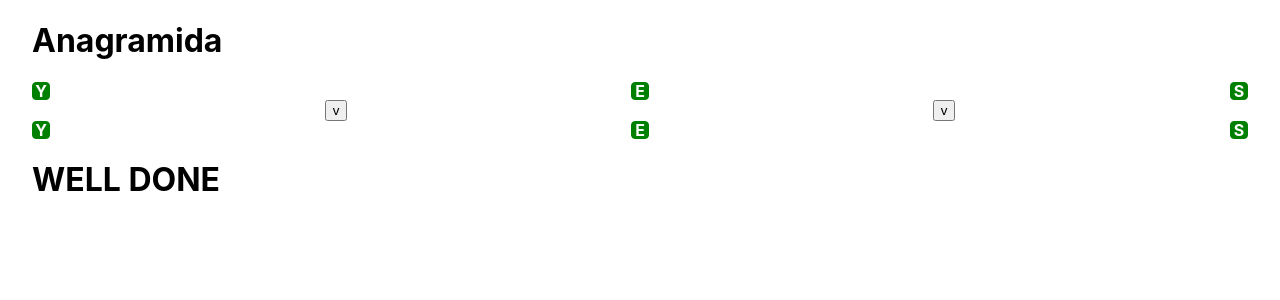
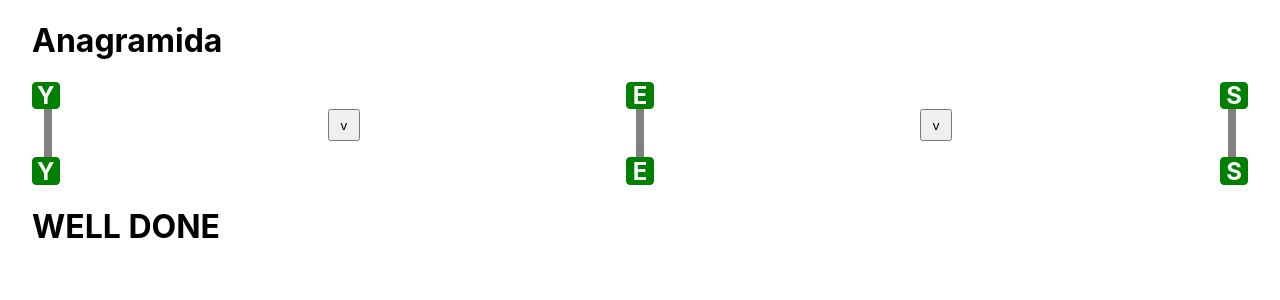
Before and after one commit to damiank2000/anagramida, a React (Create React App) app: page / in a window 1280 px wide. Shown: the top 300 px of the page. Built offline with nearby package versions, Linux system fonts and the light colour scheme.

Commit message:
Styling tweaks

```diff
--- a/src/ButtonRow.jsx
+++ b/src/ButtonRow.jsx
@@ -1,8 +1,28 @@
 import styled from "styled-components";
 
+const ButtonRowContainer = styled.div`
+    display: flex;
+    justify-content: space-between;
+    padding: 0 12px 0 12px;
+`;
+
+const VerticalLine = styled.div`
+    width: 16px;
+    height: 48px;
+    background-color: gray;
+    border-bottom: none;
+`;
+
 const ButtonContainer = styled.div`
-    display: flex;
-    justify-content: space-around;
+    width: 100%;
+    height: 32px;
+    background-color: white;
+    text-align: center;
+`;
+
+const Button = styled.button`
+    width: 32px;
+    height: 32px;
 `;
 
 export default function ButtonRow({ numberOfButtons, onButtonClicked }) {
@@ -17,21 +37,29 @@ export default function ButtonRow({ numberOfButtons, onButtonClicked }) {
         for (var i = 0; i < numberOfButtons; i++) {
             const buttonIndex = i + 1;
             buttons.push(
-                <button
-                    key={`button-${buttonIndex}`}
-                    data-testid={`button-${buttonIndex}`}
-                    onClick={() => handleButtonClicked(buttonIndex)}
-                >
-                    v
-        </button>
+                <VerticalLine />
+            );
+            buttons.push(
+                <ButtonContainer>
+                    <Button
+                        key={`button-${buttonIndex}`}
+                        data-testid={`button-${buttonIndex}`}
+                        onClick={() => handleButtonClicked(buttonIndex)}
+                    >
+                        v
+                    </Button>
+                </ButtonContainer>
             );
         }
+        buttons.push(
+            <VerticalLine />
+        );
         return buttons;
     }
 
     return (
-        <ButtonContainer>
+        <ButtonRowContainer>
             {getButtons(numberOfButtons)}
-        </ButtonContainer>
-    )
+        </ButtonRowContainer>
+    );
 }
--- a/src/ConnectingLineGrid.jsx
+++ b/src/ConnectingLineGrid.jsx
@@ -2,7 +2,7 @@ import React from "react";
 import styled from "styled-components";
 
 const GridContainer = styled.div`
-    padding: 0 8px 0 8px;
+    padding: 0 12px 0 12px;
 `;
 
 const LineRow = styled.div`
@@ -15,7 +15,6 @@ const LineRow = styled.div`
 
 const VerticalLine = styled.div`
     width: 16px;
-    height: 16px;
     background-color: gray;
     border-bottom: none;
 `;
--- a/src/Word.jsx
+++ b/src/Word.jsx
@@ -14,6 +14,8 @@ const Letter = styled.div`
     width: 16px;
     height: 16px;
     font-weight: bold;
+    font-size: x-large;
+    padding: 0.2em;
     align-items: center;
 `;
 
```
